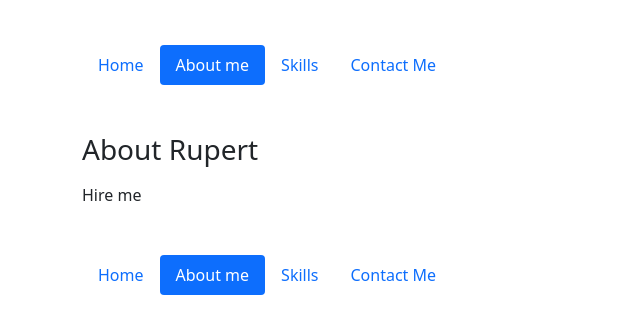
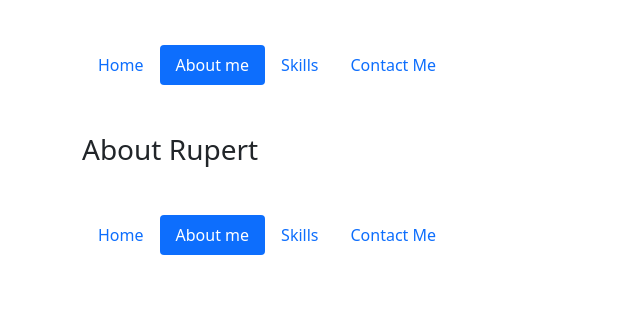
Before and after one commit to rsn93323/rsn93323.github.io, a plain HTML site: page about.html in a window 1280 px wide. Shown: the part 175-508 px from the top of the page, without its empty margins (0-640 px from the left). Drawn offline with nearby package versions, Linux system fonts and the light colour scheme.

Commit message:
small changes to about me

```diff
--- a/about.html
+++ b/about.html
@@ -57,7 +57,7 @@
 
     <div class="container">
         <h3 class ="mt-5 my-3">About Rupert</h3>
-        <p>Hire me</p>
+        <p> </p>
     </div>
 
 
```
